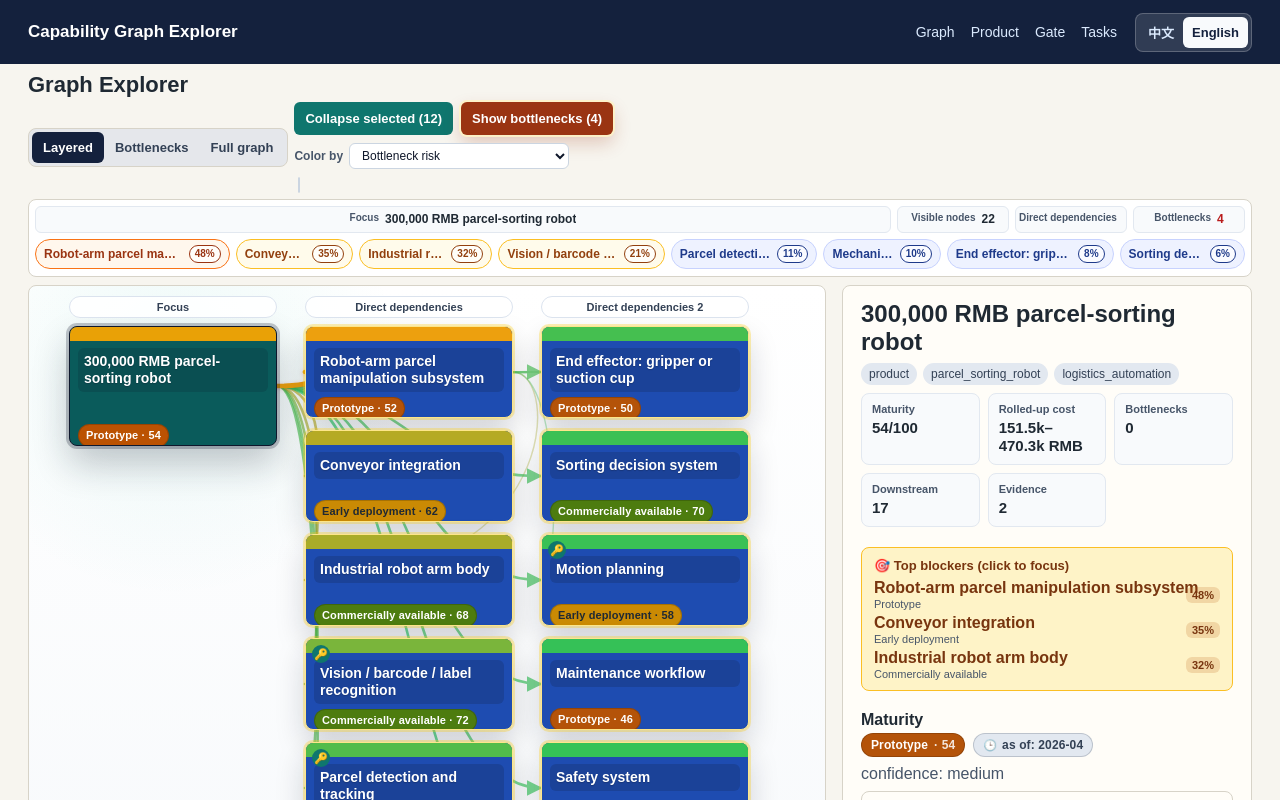
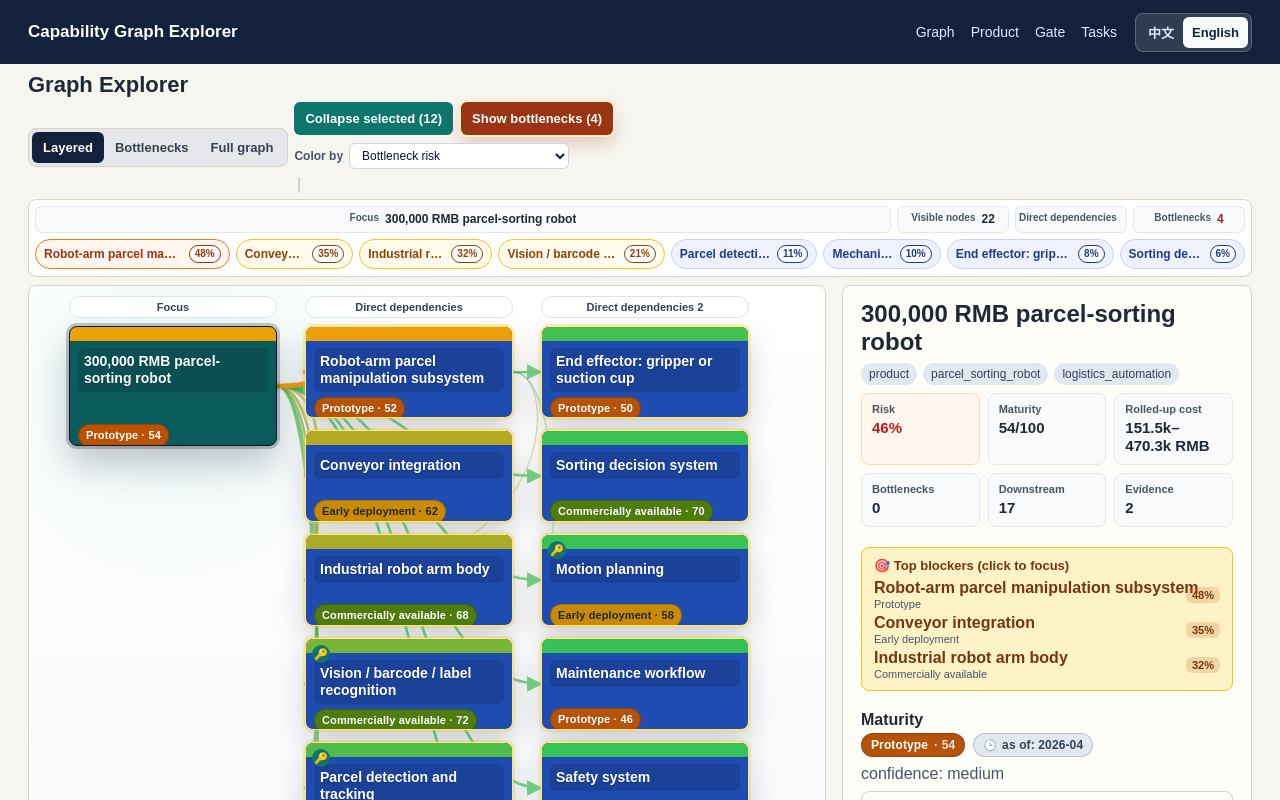
Before and after one commit to drt030/mincut, a Next.js app: page /graph in a window 1280 px wide. Shown: the top 800 px of the page. Built offline with nearby package versions, Linux system fonts and the light colour scheme.

Commit message:
Surface node risk in detail summary

```diff
--- a/src/components/NodeDetailPanel.tsx
+++ b/src/components/NodeDetailPanel.tsx
@@ -312,8 +312,14 @@ function DetailPrioritySummary({
     rollup && rollup.anyChildContributed
       ? formatMetricValue(rollup.rolledUp, "RMB", "RMB").compact
       : t("metricNoValue");
+  const riskScore = nodeRisk(node, graph);
+  const risk = `${Math.round(riskScore * 100)}%`;
   return (
     <div className="detail-priority-strip" aria-label={t("detailPrioritySummary")}>
+      <div className={["detail-priority-tile", riskScore >= 0.4 ? "danger" : riskScore >= 0.2 ? "warning" : ""].filter(Boolean).join(" ")}>
+        <span>{t("risk")}</span>
+        <strong>{risk}</strong>
+      </div>
       <div className="detail-priority-tile">
         <span>{t("maturity")}</span>
         <strong>{maturity}</strong>
```
